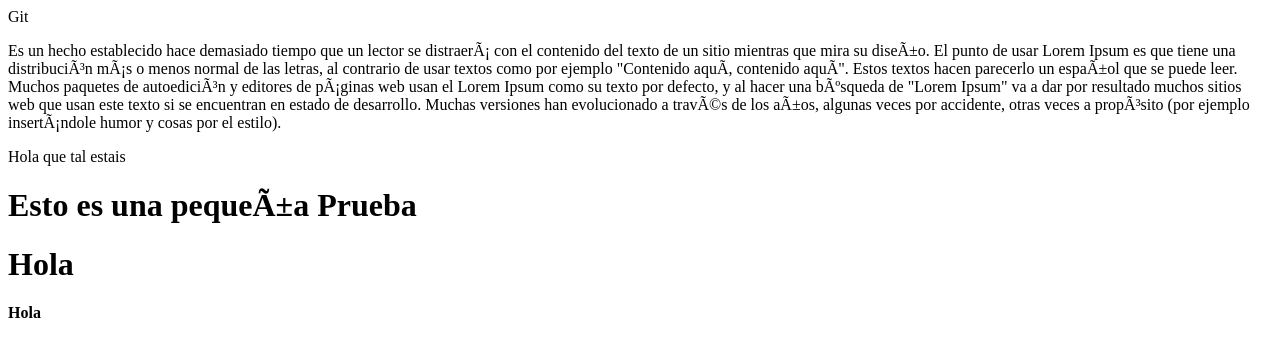
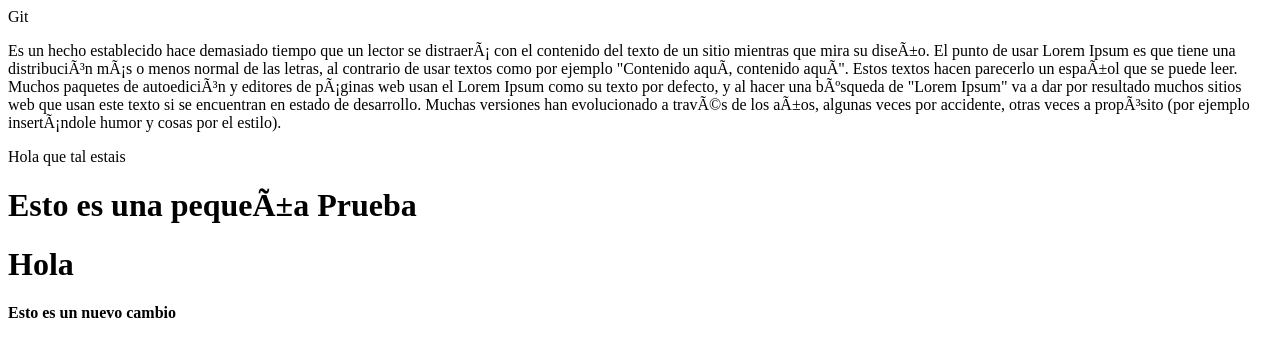
Before and after one commit to CarlosMRDronvicion/Prueba, a plain HTML site: page index.html in a window 1280 px wide. Drawn offline with Linux system fonts and the light colour scheme.

Commit message:
nuevo cambio

```diff
--- a/index.html
+++ b/index.html
@@ -10,7 +10,6 @@
          <p>Hola que tal estais</p>
          <h1>Esto es una pequeña Prueba</h1>
          <h1>Hola</h1>
-         <h4>Hola</h4>
-
+         <h4>Esto es un nuevo cambio</h4>
     </body>
 </html>
```
